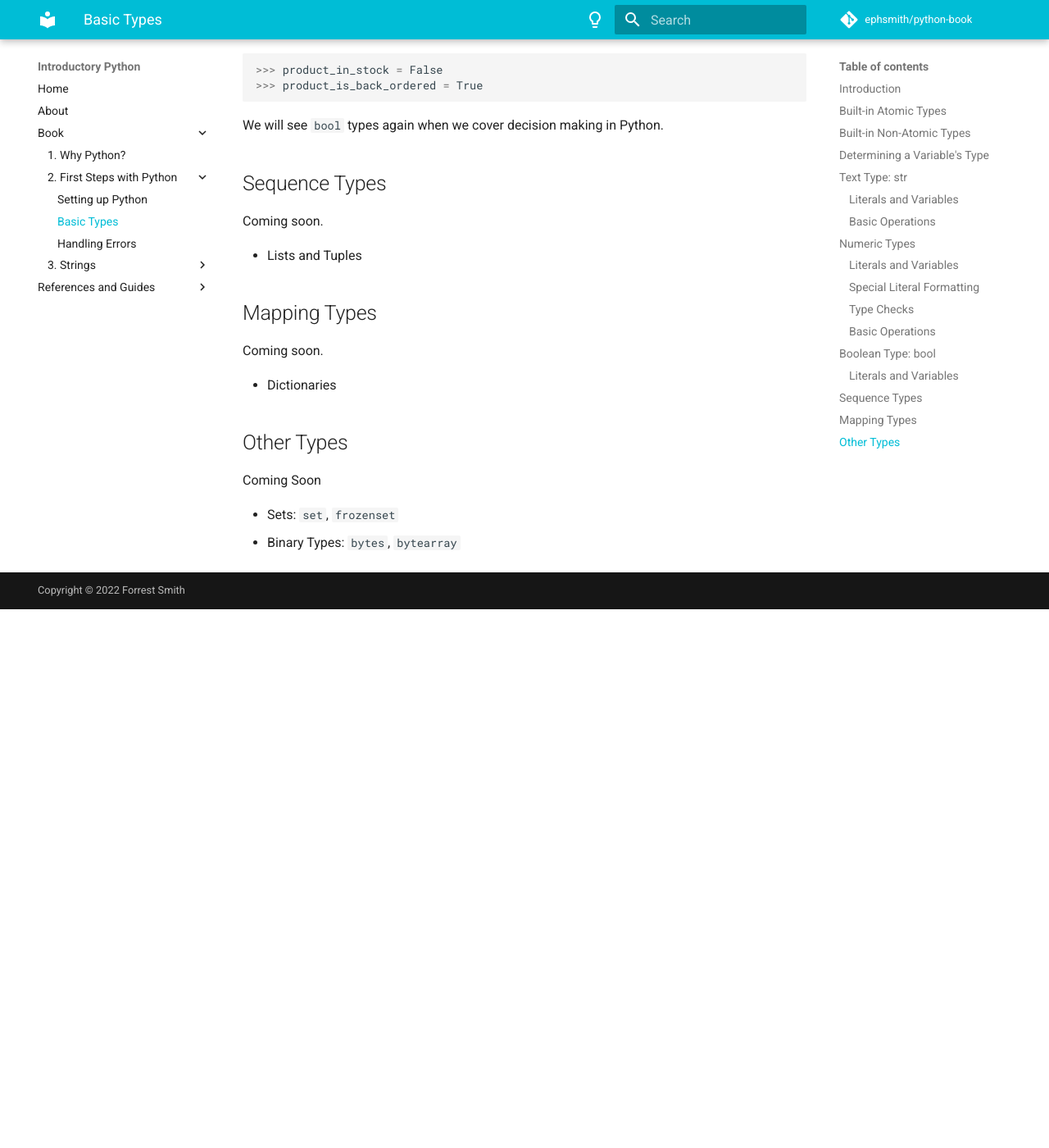
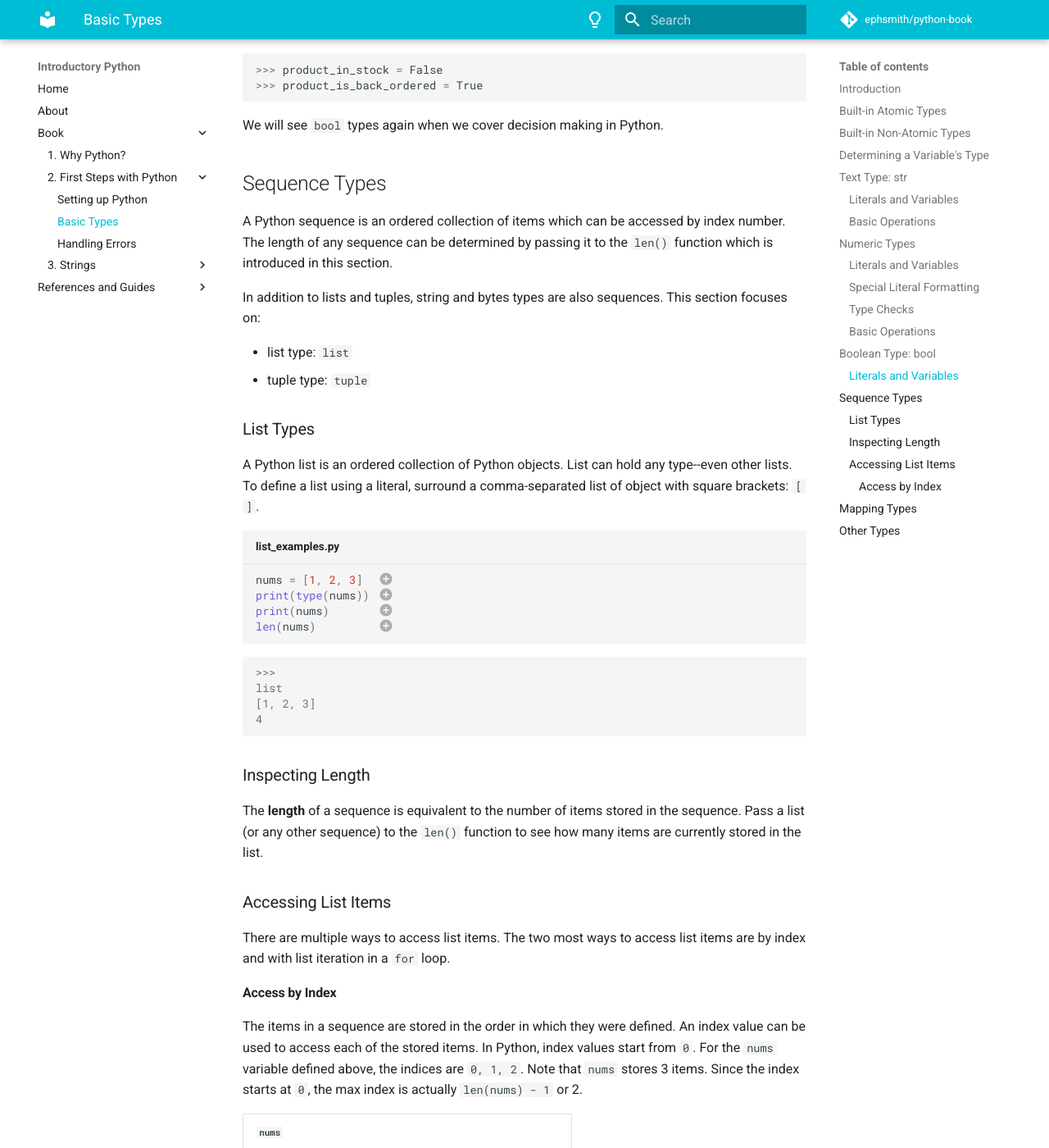
Before and after one commit to ephsmith/python-book, an MkDocs documentation site: the page built from docs/02/02-basic-types.md, in a window 1280 px wide and 1400 px high, scrolled down 5450 px. Shown: the whole window at 82% size. Built offline with MkDocs 1.6.1 and Material for MkDocs 9.7.7, drawn with Linux system fonts in a browser that asks for light colours; comment, search, counter and statistics services are not loaded; before the commit the page ends 6193 px from its top, so only the background shows below that; some of the changed text lies outside the part shown.

Commit message:
Basic Types: Sequence section added.  List subsection started.

````diff
--- a/docs/02/02-basic-types.md
+++ b/docs/02/02-basic-types.md
@@ -240,9 +240,63 @@ Values of type `bool` can be assigned to a name just like any other type in Pyth
 We will see `bool` types again when we cover decision making in Python.
 
 ## Sequence Types
-Coming soon.
+A Python sequence is an ordered collection of items which can be accessed by index
+number. The length of any sequence can be determined by passing it to the `len()`
+function which is introduced in this section.
 
-- Lists and Tuples
+In addition to lists and tuples, string and bytes types are also sequences. This
+section focuses on:
+
+- list type: `list`
+- tuple type: `tuple`
+
+### List Types
+A Python list is an ordered collection of Python objects.  List can hold any
+type--even other lists.  To define a list using a literal, surround a comma-separated
+list of object with square brackets: `[ ]`.
+
+```py title="list_examples.py"
+nums = [1, 2, 3]  # (1)!
+print(type(nums)) # (2)!
+print(nums)       # (3)!
+len(nums)         # (4)!
+```
+
+1. The `list` literal here is a sequence of numbers, separated by commas and
+   surrounded by a pair of square brackets.
+2. When inspecting type from a Python module, we need to use the `print()` function to
+   actually see it in the shell output.
+3. We can use `print()` on lists to see a literal representation of the variable.
+4. Pass any sequence to the `len()` function to get the number of items stored.
+
+```pycon
+>>>
+list
+[1, 2, 3]
+4
+```
+
+### Inspecting Length
+The **length** of a sequence is equivalent to the number of items stored in the
+sequence.  Pass a list (or any other sequence) to the `len()` function to see how many
+items are currently stored in the list.
+
+### Accessing List Items
+There are multiple ways to access list items.  The two most ways to access list items
+are by index and with list iteration in a `for` loop.
+
+#### Access by Index
+The items in a sequence are stored in the order in which they were defined. An index
+value can be used to access each of the stored items.  In Python, index values start
+from `0`.  For the `nums` variable defined above, the indices are `0, 1, 2`.  Note
+that `nums` stores 3 items.  Since the index starts at `0`, the max index is actually
+`len(nums) - 1` or 2.
+
+| `nums`       |     |     |     |
+|--------------|-----|-----|-----|
+| item value  | 1 | 2 | 3 |
+| index       | 0 | 1 | 2 |
+
 
 ## Mapping Types
 Coming soon.
````
